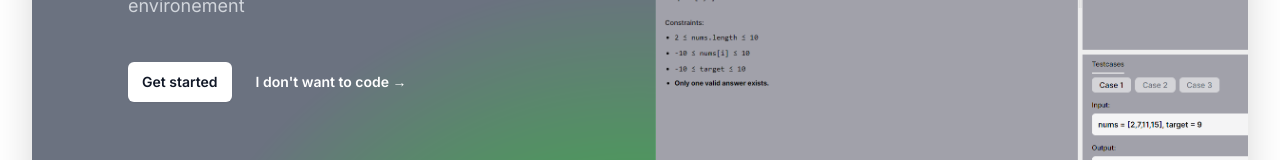
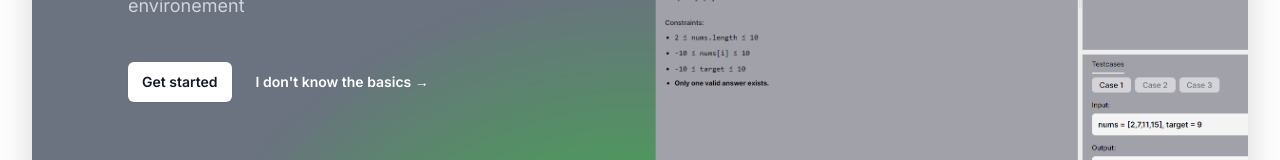
Before and after one commit to nazimboudeffa/learntocode-nextjs, a Next.js app: page / in a window 1280 px wide. Shown: the part 452-612 px from the top of the page. Built offline with nearby package versions, Linux system fonts and the light colour scheme.

Commit message:
changed link

```diff
--- a/src/app/page.tsx
+++ b/src/app/page.tsx
@@ -34,8 +34,8 @@ const Home = () => {
                 >
                   Get started
                 </a>
-                <a href="https://sublaunch.com/codewithadude" className="text-sm font-semibold leading-6 text-white">
-                  I don&apos;t want to code <span aria-hidden="true">→</span>
+                <a href="https://nazimboudeffa.gumroad.com" className="text-sm font-semibold leading-6 text-white">
+                  I don&apos;t know the basics <span aria-hidden="true">→</span>
                 </a>
               </div>
             </div>
```
